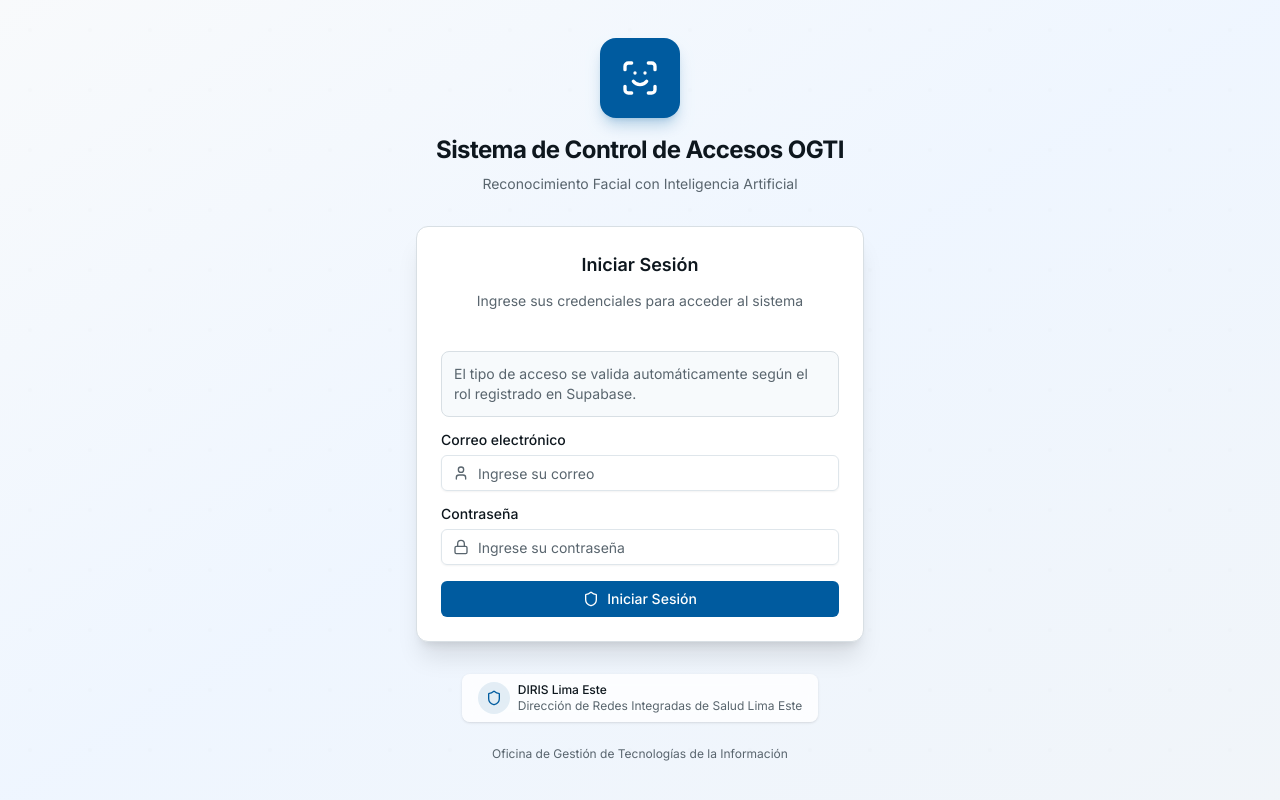
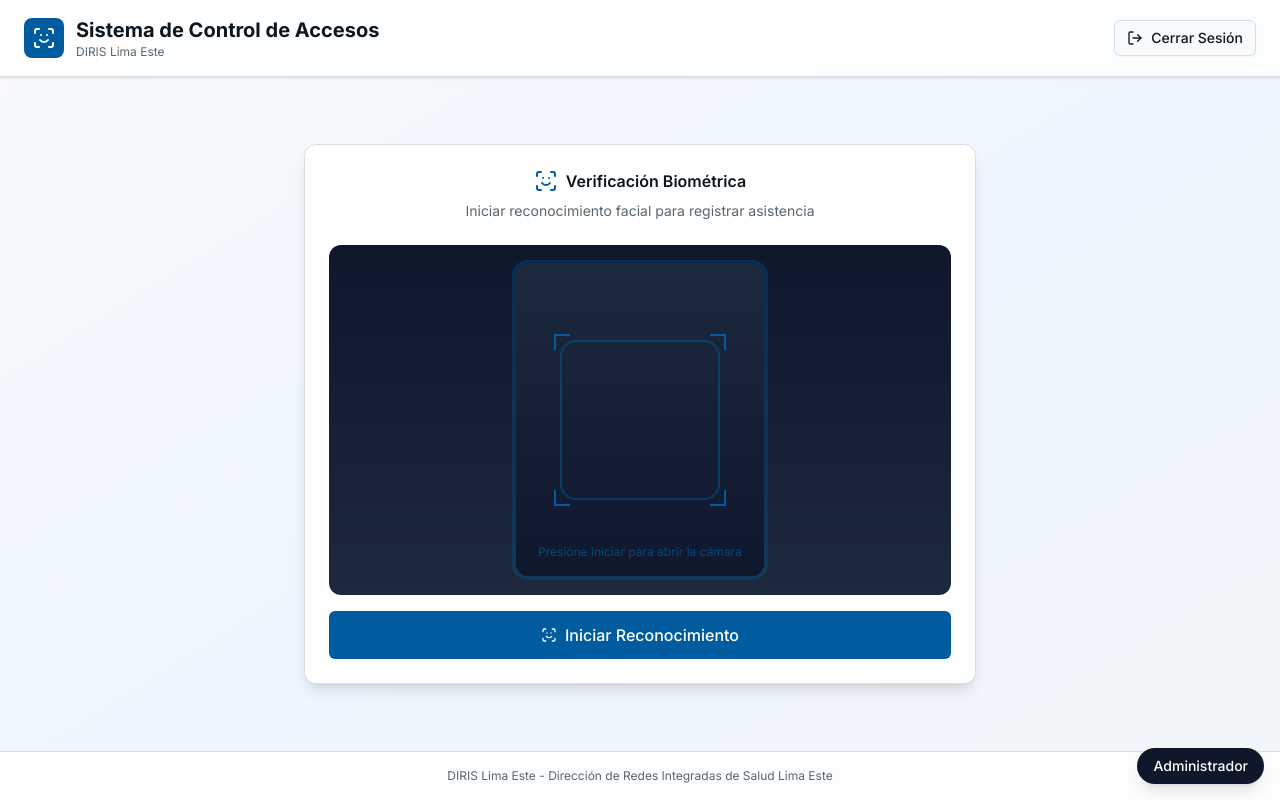
Before and after one commit to WzHayse/proyecto-reconocimiento-facial, a Next.js app: page / in a window 1280 px wide. Built offline with nearby package versions, Linux system fonts and the light colour scheme; no server answers.

Commit message:
Pantalla principal sin login

```diff
--- a/app/page.tsx
+++ b/app/page.tsx
@@ -1,5 +1,6 @@
 "use client"
-import { supabase } from "@/lib/supabase"
+
+import { useState } from "react"
 import { AppLayout } from "@/components/app-layout"
 import { DashboardContent } from "@/components/dashboard-content"
 import { LoginPage } from "@/components/login-page"
@@ -7,22 +8,31 @@ import { UserInterface } from "@/components/user-interface"
 import { useAuth } from "@/lib/auth-context"
 
 export default function HomePage() {
-  console.log(supabase)
   const { isAuthenticated, userType, login, logout } = useAuth()
+  const [showAdminLogin, setShowAdminLogin] = useState(false)
 
-  if (!isAuthenticated) {
+  if (isAuthenticated && userType === "admin") {
+    return (
+      <AppLayout onLogout={logout}>
+        <DashboardContent />
+      </AppLayout>
+    )
+  }
+
+  if (showAdminLogin) {
     return <LoginPage onLogin={login} />
   }
 
-  // User interface for regular users
-  if (userType === "user") {
-    return <UserInterface onLogout={logout} />
-  }
+  return (
+    <div className="relative">
+      <UserInterface onLogout={() => setShowAdminLogin(true)} />
 
-  // Admin interface for administrators
-  return (
-    <AppLayout onLogout={logout}>
-      <DashboardContent />
-    </AppLayout>
+      <button
+        onClick={() => setShowAdminLogin(true)}
+        className="fixed bottom-4 right-4 rounded-full bg-slate-900 px-4 py-2 text-sm font-medium text-white shadow-lg hover:bg-slate-700"
+      >
+        Administrador
+      </button>
+    </div>
   )
 }
```
Also changed, not shown: 1 other file (tests, documents, lock files or other folders).
